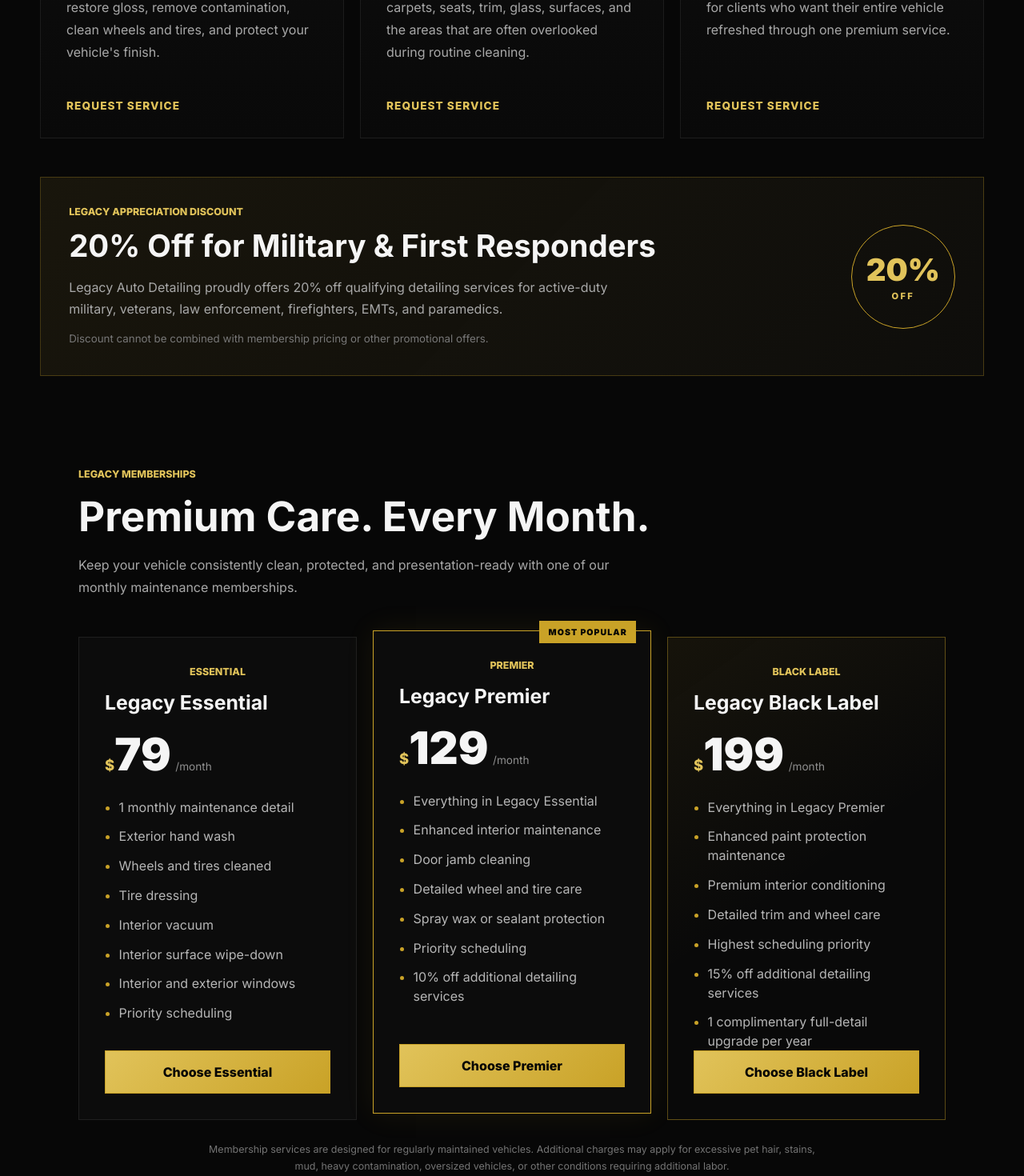
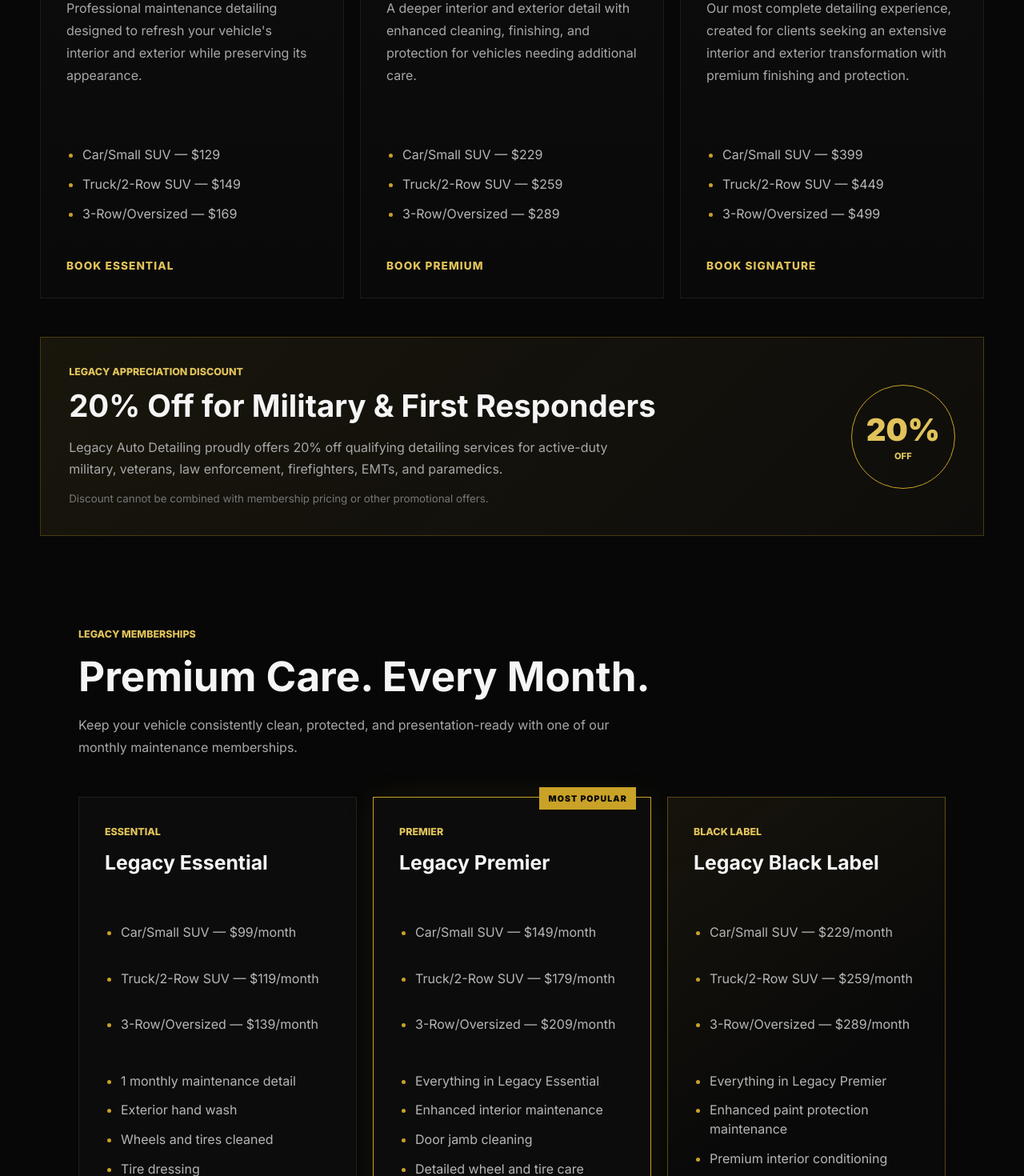
Before and after one commit to Herst22/legacy-auto-detailing, a Next.js app: page / in a window 1280 px wide. Shown: the part 1320-2790 px from the top of the page at 80% size. Built offline with nearby package versions, Linux system fonts and the light colour scheme.

Commit message:
Update service and membership pricing

```diff
--- a/app/globals.css
+++ b/app/globals.css
@@ -1287,3 +1287,357 @@ section {
     text-align: center;
   }
 }
+
+/* =========================================================
+   FINAL SERVICES + MEMBERSHIP ALIGNMENT
+========================================================= */
+
+.section-heading,
+.membership-heading {
+  width: 100%;
+  max-width: 760px;
+  margin-left: 0;
+  margin-right: 0;
+  text-align: left;
+}
+
+.section-heading h2,
+.section-heading p,
+.membership-heading h2,
+.membership-heading p {
+  max-width: 760px;
+  margin-left: 0;
+  margin-right: 0;
+  text-align: left;
+  word-spacing: normal;
+  letter-spacing: normal;
+}
+
+.services-grid,
+.membership-grid {
+  width: 100%;
+  display: grid;
+  grid-template-columns: repeat(3, minmax(0, 1fr));
+  align-items: stretch;
+  gap: 1.25rem;
+}
+
+.service-card,
+.membership-card {
+  width: 100%;
+  min-width: 0;
+  height: 100%;
+  text-align: left;
+}
+
+.service-card {
+  min-height: 520px;
+  display: flex;
+  flex-direction: column;
+}
+
+.service-card h3,
+.service-card p,
+.service-card ul,
+.membership-card h3,
+.membership-card p,
+.membership-card ul {
+  width: 100%;
+  max-width: none;
+  margin-left: 0;
+  margin-right: 0;
+  text-align: left;
+}
+
+.service-card .membership-features,
+.membership-card .membership-features {
+  padding-left: 1.25rem;
+}
+
+.service-link {
+  position: static;
+  display: inline-flex;
+  width: fit-content;
+  margin-top: auto;
+  padding-top: 1.5rem;
+}
+
+.membership-card.featured {
+  transform: none;
+}
+
+.membership-button {
+  width: 100%;
+}
+
+@media (max-width: 900px) {
+  .services-grid,
+  .membership-grid {
+    grid-template-columns: 1fr;
+  }
+
+  .service-card {
+    min-height: auto;
+  }
+}
+/* =========================================================
+   GUARANTEED THREE-CARD ROW LAYOUT
+========================================================= */
+
+.services-grid,
+.membership-grid {
+  display: flex !important;
+  flex-direction: row !important;
+  flex-wrap: nowrap !important;
+  align-items: stretch !important;
+  justify-content: flex-start !important;
+  gap: 1.25rem !important;
+}
+
+.services-grid > .service-card,
+.membership-grid > .membership-card {
+  flex: 1 1 0 !important;
+  width: 0 !important;
+  min-width: 0 !important;
+  margin: 0 !important;
+  align-self: stretch !important;
+}
+
+.service-card,
+.membership-card {
+  text-align: left !important;
+}
+
+.service-card h3,
+.service-card p,
+.service-card li,
+.membership-card h3,
+.membership-card p,
+.membership-card li {
+  text-align: left !important;
+  margin-left: 0 !important;
+  margin-right: 0 !important;
+}
+
+.service-card .membership-features,
+.membership-card .membership-features {
+  width: 100% !important;
+  padding-left: 1.25rem !important;
+}
+
+@media (max-width: 900px) {
+  .services-grid,
+  .membership-grid {
+    flex-direction: column !important;
+  }
+
+  .services-grid > .service-card,
+  .membership-grid > .membership-card {
+    width: 100% !important;
+    flex: none !important;
+  }
+}
+/* =========================================================
+   FINAL EQUAL HEIGHT + NORMAL TEXT SPACING FIX
+========================================================= */
+
+.section-heading,
+.membership-heading,
+.discount-content {
+  display: block !important;
+  width: 100% !important;
+  max-width: 760px !important;
+  margin-left: 0 !important;
+  margin-right: 0 !important;
+  text-align: left !important;
+}
+
+.section-description,
+.membership-heading p:last-child,
+.discount-content > p:not(.discount-eyebrow),
+.discount-content > small,
+.membership-note {
+  display: block !important;
+  width: 100% !important;
+  max-width: 760px !important;
+  margin-left: 0 !important;
+  margin-right: 0 !important;
+  text-align: left !important;
+  text-align-last: left !important;
+  word-spacing: 0 !important;
+  letter-spacing: normal !important;
+  white-space: normal !important;
+}
+
+.membership-note {
+  max-width: 900px !important;
+  margin-top: 1.6rem !important;
+  margin-left: auto !important;
+  margin-right: auto !important;
+  text-align: center !important;
+  text-align-last: center !important;
+}
+
+.services-grid,
+.membership-grid {
+  display: flex !important;
+  flex-direction: row !important;
+  flex-wrap: nowrap !important;
+  align-items: stretch !important;
+  gap: 1.25rem !important;
+}
+
+.services-grid > .service-card,
+.membership-grid > .membership-card {
+  flex: 1 1 0 !important;
+  width: 0 !important;
+  min-width: 0 !important;
+  height: auto !important;
+  margin: 0 !important;
+  align-self: stretch !important;
+}
+
+.service-card,
+.membership-card {
+  display: flex !important;
+  flex-direction: column !important;
+  height: auto !important;
+  text-align: left !important;
+}
+
+.service-card h3,
+.membership-card h3 {
+  width: 100% !important;
+  margin-left: 0 !important;
+  margin-right: 0 !important;
+  text-align: left !important;
+  text-align-last: left !important;
+  word-spacing: 0 !important;
+  letter-spacing: normal !important;
+}
+
+.service-card h3 {
+  min-height: 3.6rem !important;
+}
+
+.membership-card h3 {
+  min-height: 4rem !important;
+}
+
+.service-card > p:not(.service-number) {
+  width: 100% !important;
+  min-height: 10rem !important;
+  margin-left: 0 !important;
+  margin-right: 0 !important;
+  text-align: left !important;
+  text-align-last: left !important;
+  word-spacing: 0 !important;
+  letter-spacing: normal !important;
+  white-space: normal !important;
+}
+
+.service-card .membership-features,
+.membership-card .membership-features {
+  width: 100% !important;
+  margin-left: 0 !important;
+  margin-right: 0 !important;
+  padding-left: 1.25rem !important;
+  text-align: left !important;
+  word-spacing: 0 !important;
+  letter-spacing: normal !important;
+}
+
+.membership-card .membership-features:first-of-type {
+  min-height: 10rem !important;
+}
+
+.service-link,
+.membership-button {
+  margin-top: auto !important;
+}
+
+.membership-button {
+  min-height: 58px !important;
+  text-align: center !important;
+}
+
+.discount-banner {
+  align-items: center !important;
+}
+
+.discount-content h3,
+.discount-content p,
+.discount-content small {
+  text-align: left !important;
+  text-align-last: left !important;
+  word-spacing: 0 !important;
+  letter-spacing: normal !important;
+}
+
+@media (max-width: 900px) {
+  .services-grid,
+  .membership-grid {
+    flex-direction: column !important;
+  }
+
+  .services-grid > .service-card,
+  .membership-grid > .membership-card {
+    width: 100% !important;
+    flex: none !important;
+  }
+
+  .service-card h3,
+  .membership-card h3,
+  .service-card > p:not(.service-number),
+  .membership-card .membership-features:first-of-type {
+    min-height: auto !important;
+  }
+}
+/* =========================================================
+   REMOVE ALL STRETCHED SENTENCE SPACING
+========================================================= */
+
+.services-section p,
+.services-section small {
+  display: block !important;
+  text-align: left !important;
+  text-align-last: left !important;
+  text-justify: none !important;
+  word-spacing: normal !important;
+  letter-spacing: normal !important;
+  white-space: normal !important;
+  word-break: normal !important;
+  overflow-wrap: normal !important;
+}
+
+.section-description,
+.membership-heading p:last-child {
+  width: 100% !important;
+  max-width: 680px !important;
+  margin-top: 1.2rem !important;
+  margin-left: 0 !important;
+  margin-right: 0 !important;
+  line-height: 1.75 !important;
+}
+
+.discount-content > p:not(.discount-eyebrow),
+.discount-content > small {
+  width: 100% !important;
+  max-width: 680px !important;
+  margin-left: 0 !important;
+  margin-right: 0 !important;
+  text-align: left !important;
+  text-align-last: left !important;
+  text-justify: none !important;
+  word-spacing: normal !important;
+}
+
+.membership-note {
+  display: block !important;
+  max-width: 820px !important;
+  margin: 1.6rem auto 0 !important;
+  text-align: center !important;
+  text-align-last: center !important;
+  text-justify: none !important;
+  word-spacing: normal !important;
+}
--- a/components/Services.tsx
+++ b/components/Services.tsx
@@ -1,84 +1,92 @@
 export default function Services() {
+  const bookingLink =
+    "https://app.squareup.com/appointments/book/na91kgmns7xlpf/L2D8MGPVDVC20/start";
+
   return (
     <section id="services" className="services-section">
       <div className="services-container">
         <div className="section-heading">
           <p className="section-eyebrow">OUR SERVICES</p>
-
           <h2>Premium Detailing Built Around Your Vehicle</h2>
-
-          <p className="section-description">
-            From routine maintenance to complete interior and exterior
-            restoration, every service is performed with attention to detail,
-            premium products, and long-lasting protection in mind.
-          </p>
+          <p className="section-description">From routine maintenance to complete interior and exterior restoration, every service is performed with attention to detail, premium products, and long-lasting protection in mind.</p>
         </div>
 
         <div className="services-grid">
           <article className="service-card">
             <p className="service-number">01</p>
+            <h3>Essential Detail</h3>
+            <p>Professional maintenance detailing designed to refresh your vehicle&apos;s interior and exterior while preserving its appearance.</p>
 
-            <h3>Exterior Detail</h3>
+            <ul className="membership-features">
+              <li>Car/Small SUV — $129</li>
+              <li>Truck/2-Row SUV — $149</li>
+              <li>3-Row/Oversized — $169</li>
+            </ul>
 
-            <p>
-              A thorough exterior cleaning designed to restore gloss, remove
-              contamination, clean wheels and tires, and protect your
-              vehicle&apos;s finish.
-            </p>
-
-            <a href="https://app.squareup.com/appointments/book/na91kgmns7xlpf/L2D8MGPVDVC20/start" target="_blank" rel="noopener noreferrer" className="service-link">
-              Request Service
+            <a
+              href={bookingLink}
+              target="_blank"
+              rel="noopener noreferrer"
+              className="service-link"
+            >
+              Book Essential
             </a>
           </article>
 
           <article className="service-card">
             <p className="service-number">02</p>
+            <h3>Premium Detail</h3>
+            <p>A deeper interior and exterior detail with enhanced cleaning, finishing, and protection for vehicles needing additional care.</p>
 
-            <h3>Interior Detail</h3>
+            <ul className="membership-features">
+              <li>Car/Small SUV — $229</li>
+              <li>Truck/2-Row SUV — $259</li>
+              <li>3-Row/Oversized — $289</li>
+            </ul>
 
-            <p>
-              Deep interior cleaning focused on carpets, seats, trim, glass,
-              surfaces, and the areas that are often overlooked during routine
-              cleaning.
-            </p>
-
-            <a href="https://app.squareup.com/appointments/book/na91kgmns7xlpf/L2D8MGPVDVC20/start" target="_blank" rel="noopener noreferrer" className="service-link">
-              Request Service
+            <a
+              href={bookingLink}
+              target="_blank"
+              rel="noopener noreferrer"
+              className="service-link"
+            >
+              Book Premium
             </a>
           </article>
 
           <article className="service-card">
             <p className="service-number">03</p>
+            <h3>Signature Detail</h3>
+            <p>Our most complete detailing experience, created for clients seeking an extensive interior and exterior transformation with premium finishing and protection.</p>
 
-            <h3>Full Detail</h3>
+            <ul className="membership-features">
+              <li>Car/Small SUV — $399</li>
+              <li>Truck/2-Row SUV — $449</li>
+              <li>3-Row/Oversized — $499</li>
+            </ul>
 
-            <p>
-              Complete interior and exterior detailing for clients who want
-              their entire vehicle refreshed through one premium service.
-            </p>
-
-            <a href="https://app.squareup.com/appointments/book/na91kgmns7xlpf/L2D8MGPVDVC20/start" target="_blank" rel="noopener noreferrer" className="service-link">
-              Request Service
+            <a
+              href={bookingLink}
+              target="_blank"
+              rel="noopener noreferrer"
+              className="service-link"
+            >
+              Book Signature
             </a>
           </article>
         </div>
 
         <div className="discount-banner">
           <div className="discount-content">
-            <p className="discount-eyebrow">LEGACY APPRECIATION DISCOUNT</p>
+            <p className="discount-eyebrow">
+              LEGACY APPRECIATION DISCOUNT
+            </p>
 
             <h3>20% Off for Military &amp; First Responders</h3>
 
-            <p>
-              Legacy Auto Detailing proudly offers 20% off qualifying detailing
-              services for active-duty military, veterans, law enforcement,
-              firefighters, EMTs, and paramedics.
-            </p>
+            <p>Legacy Auto Detailing proudly offers 20% off qualifying detailing services for active-duty military, veterans, law enforcement, firefighters, EMTs, and paramedics.</p>
 
-            <small>
-              Discount cannot be combined with membership pricing or other
-              promotional offers.
-            </small>
+            <small>Discount cannot be combined with membership pricing or other promotional offers.</small>
           </div>
 
           <div className="discount-badge">
@@ -90,27 +98,20 @@ export default function Services() {
         <div className="membership-section">
           <div className="membership-heading">
             <p className="section-eyebrow">LEGACY MEMBERSHIPS</p>
-
             <h2>Premium Care. Every Month.</h2>
-
-            <p>
-              Keep your vehicle consistently clean, protected, and
-              presentation-ready with one of our monthly maintenance
-              memberships.
-            </p>
+            <p>Keep your vehicle consistently clean, protected, and presentation-ready with one of our monthly maintenance memberships.</p>
           </div>
 
           <div className="membership-grid">
             <article className="membership-card">
               <p className="membership-tier">ESSENTIAL</p>
-
               <h3>Legacy Essential</h3>
 
-              <div className="membership-price">
-                <span className="membership-dollar">$</span>
-                <span className="membership-amount">79</span>
-                <span className="membership-period">/month</span>
-              </div>
+              <ul className="membership-features">
+                <li>Car/Small SUV — $99/month</li>
+                <li>Truck/2-Row SUV — $119/month</li>
+                <li>3-Row/Oversized — $139/month</li>
+              </ul>
 
               <ul className="membership-features">
                 <li>1 monthly maintenance detail</li>
@@ -130,16 +131,14 @@ export default function Services() {
 
             <article className="membership-card featured">
               <div className="popular-badge">MOST POPULAR</div>
-
               <p className="membership-tier">PREMIER</p>
-
               <h3>Legacy Premier</h3>
 
-              <div className="membership-price">
-                <span className="membership-dollar">$</span>
-                <span className="membership-amount">129</span>
-                <span className="membership-period">/month</span>
-              </div>
+              <ul className="membership-features">
+                <li>Car/Small SUV — $149/month</li>
+                <li>Truck/2-Row SUV — $179/month</li>
+                <li>3-Row/Oversized — $209/month</li>
+              </ul>
 
               <ul className="membership-features">
                 <li>Everything in Legacy Essential</li>
@@ -158,14 +157,13 @@ export default function Services() {
 
             <article className="membership-card black-label">
               <p className="membership-tier">BLACK LABEL</p>
-
               <h3>Legacy Black Label</h3>
 
-              <div className="membership-price">
-                <span className="membership-dollar">$</span>
-                <span className="membership-amount">199</span>
-                <span className="membership-period">/month</span>
-              </div>
+              <ul className="membership-features">
+                <li>Car/Small SUV — $229/month</li>
+                <li>Truck/2-Row SUV — $259/month</li>
+                <li>3-Row/Oversized — $289/month</li>
+              </ul>
 
               <ul className="membership-features">
                 <li>Everything in Legacy Premier</li>
@@ -183,12 +181,7 @@ export default function Services() {
             </article>
           </div>
 
-          <p className="membership-note">
-            Membership services are designed for regularly maintained vehicles.
-            Additional charges may apply for excessive pet hair, stains, mud,
-            heavy contamination, oversized vehicles, or other conditions
-            requiring additional labor.
-          </p>
+          <p className="membership-note">Membership services are designed for regularly maintained vehicles. Additional charges may apply for excessive pet hair, stains, mud, heavy contamination, oversized vehicles, or other conditions requiring additional labor. Membership pricing cannot be combined with other discounts or promotional offers.</p>
         </div>
       </div>
     </section>
```
Lines whose indentation alone changed are shown as unchanged.
